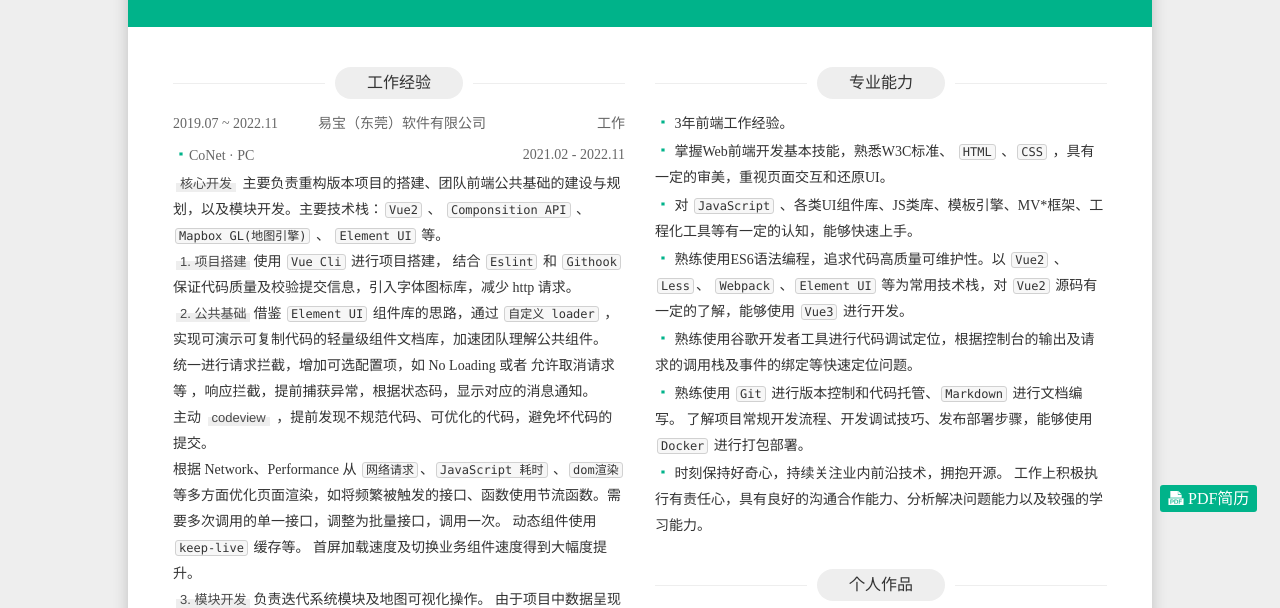
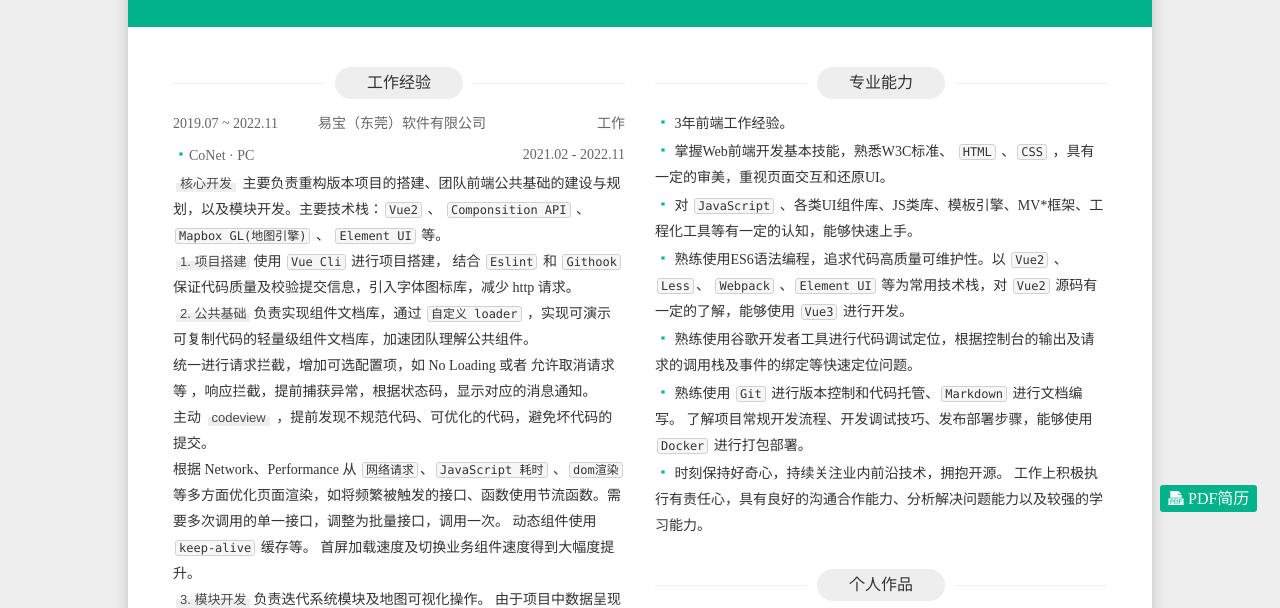
Before and after one commit to PL-FE/resume, a website built with webpack: page src/index.html in a window 1280 px wide. Shown: the part 282-890 px from the top of the page. Built offline with nearby package versions, Linux system fonts and the light colour scheme.

Commit message:
# fix 修复错别字

```diff
--- a/src/index.html
+++ b/src/index.html
@@ -102,8 +102,7 @@
                   保证代码质量及校验提交信息，引入字体图标库，减少 http 请求。
                 </p>
                 <p>
-                  <em>2. 公共基础</em>借鉴
-                  <strong>Element UI</strong> 组件库的思路，通过
+                  <em>2. 公共基础</em>负责实现组件文档库，通过
                   <strong>自定义 loader</strong>
                   ，实现可演示可复制代码的轻量级组件文档库，加速团队理解公共组件。
                 </p>
@@ -121,7 +120,7 @@
                   根据 Network、Performance 从
                   <strong>网络请求</strong>、<strong>JavaScript 耗时</strong>
                   、<strong>dom渲染</strong>等多方面优化页面渲染，如将频繁被触发的接口、函数使用节流函数。需要多次调用的单一接口，调整为批量接口，调用一次。
-                  动态组件使用<strong>keep-live</strong> 缓存等。
+                  动态组件使用<strong>keep-alive</strong> 缓存等。
                   首屏加载速度及切换业务组件速度得到大幅度提升。
                 </p>
                 <p>
```
Also changed, not shown: 1 other file.
